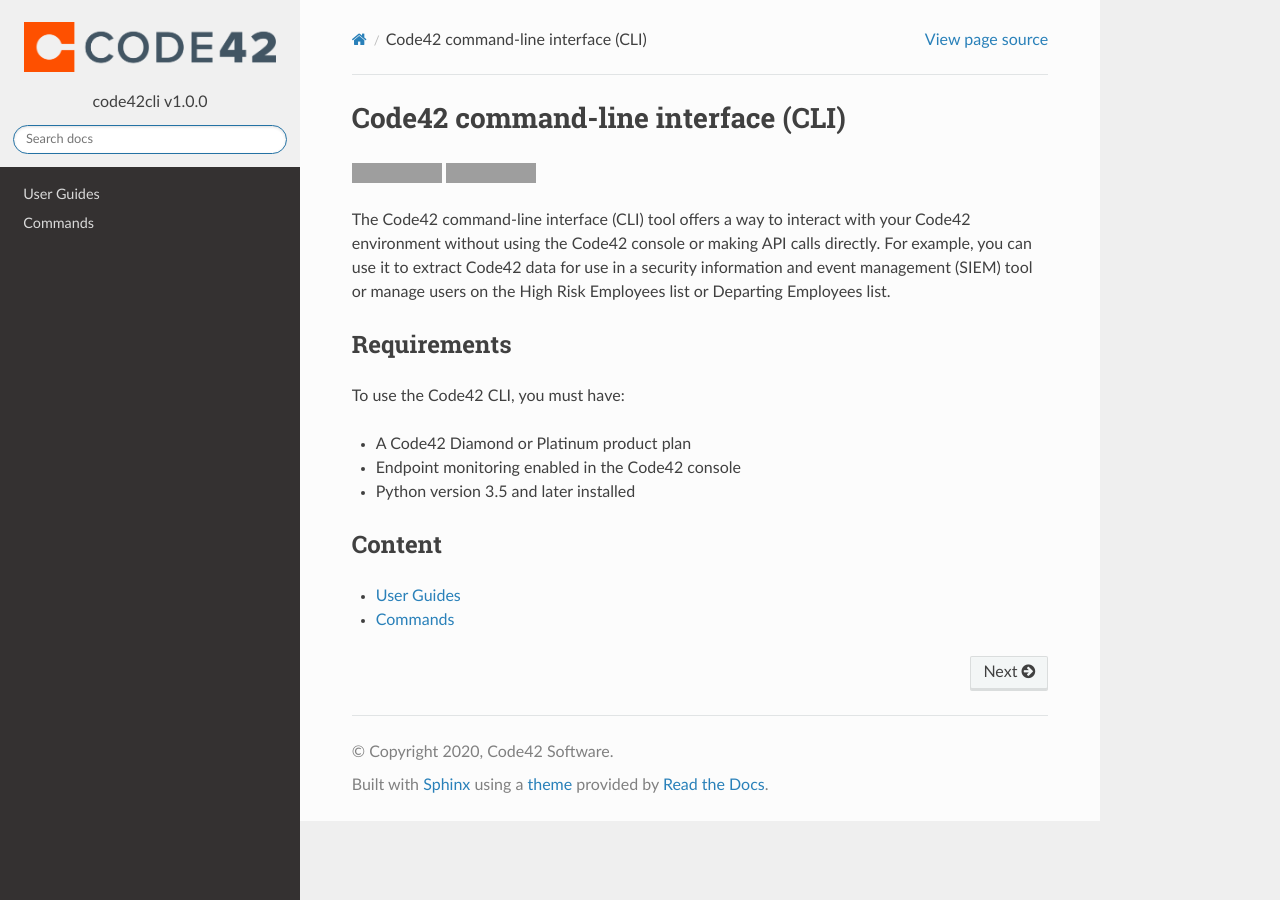
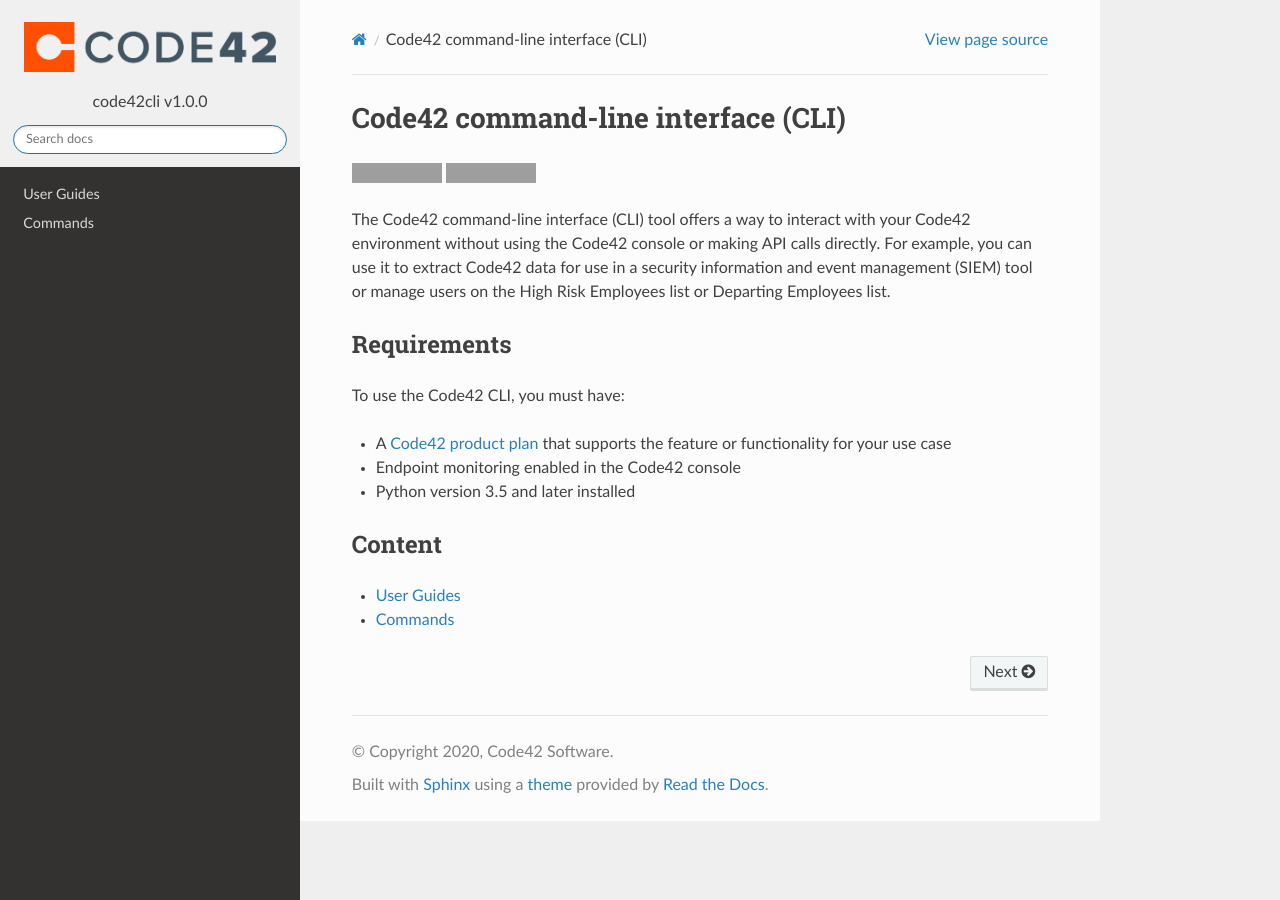
Before and after one commit to code42/code42cli, a Sphinx documentation site: the page built from docs/index.md, in a window 1280 px wide. Built offline with Sphinx 7.4.7 and the Read the Docs theme 2.0.0, drawn with Linux system fonts in a browser that asks for light colours; grey boxes are pictures that could not be loaded.

Commit message:
Update index.md (#159)

```diff
--- a/docs/index.md
+++ b/docs/index.md
@@ -11,7 +11,7 @@
 ## Requirements
 To use the Code42 CLI, you must have:
 
-* A Code42 Diamond or Platinum product plan
+* A [Code42 product plan](https://code42.com/r/support/product-plans) that supports the feature or functionality for your use case
 * Endpoint monitoring enabled in the Code42 console
 * Python version 3.5 and later installed
 
```
